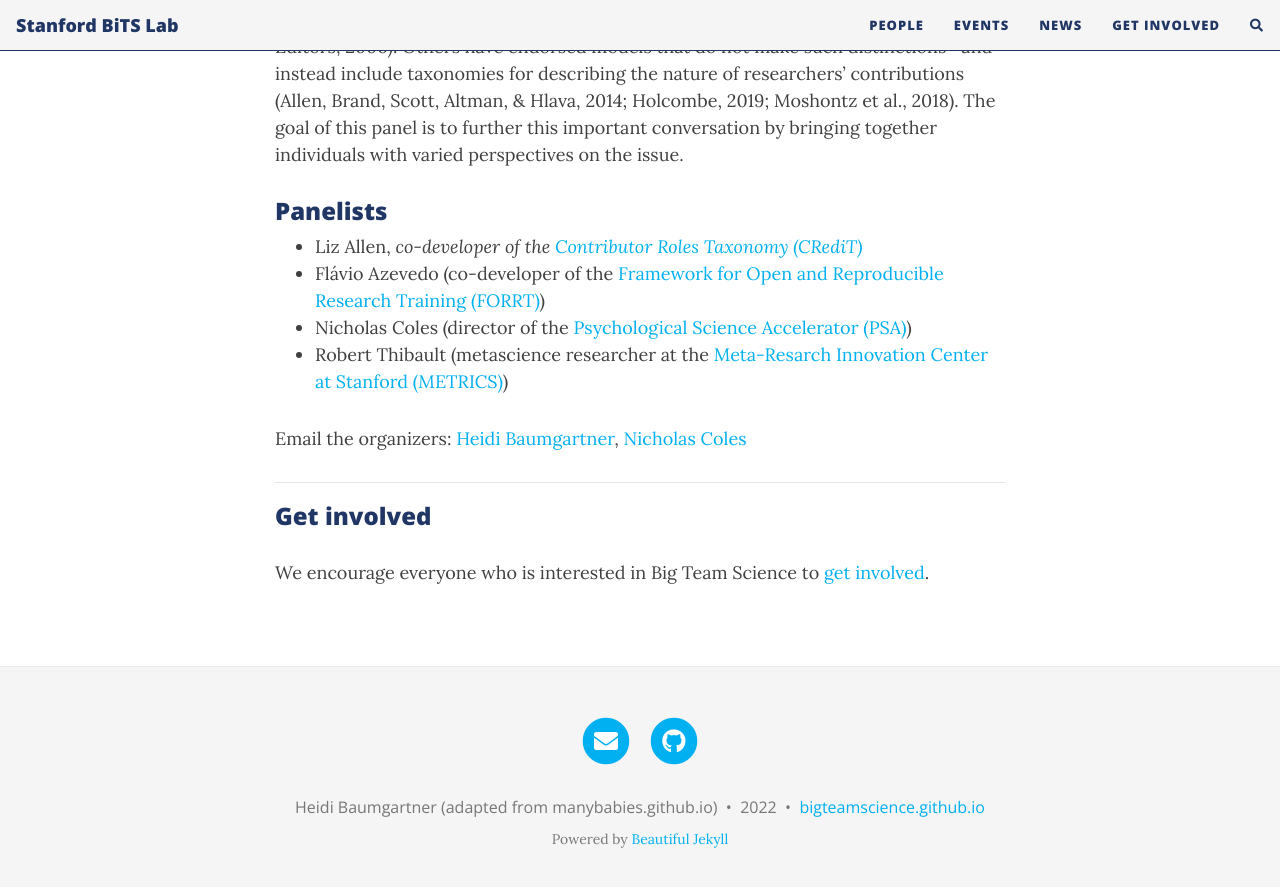
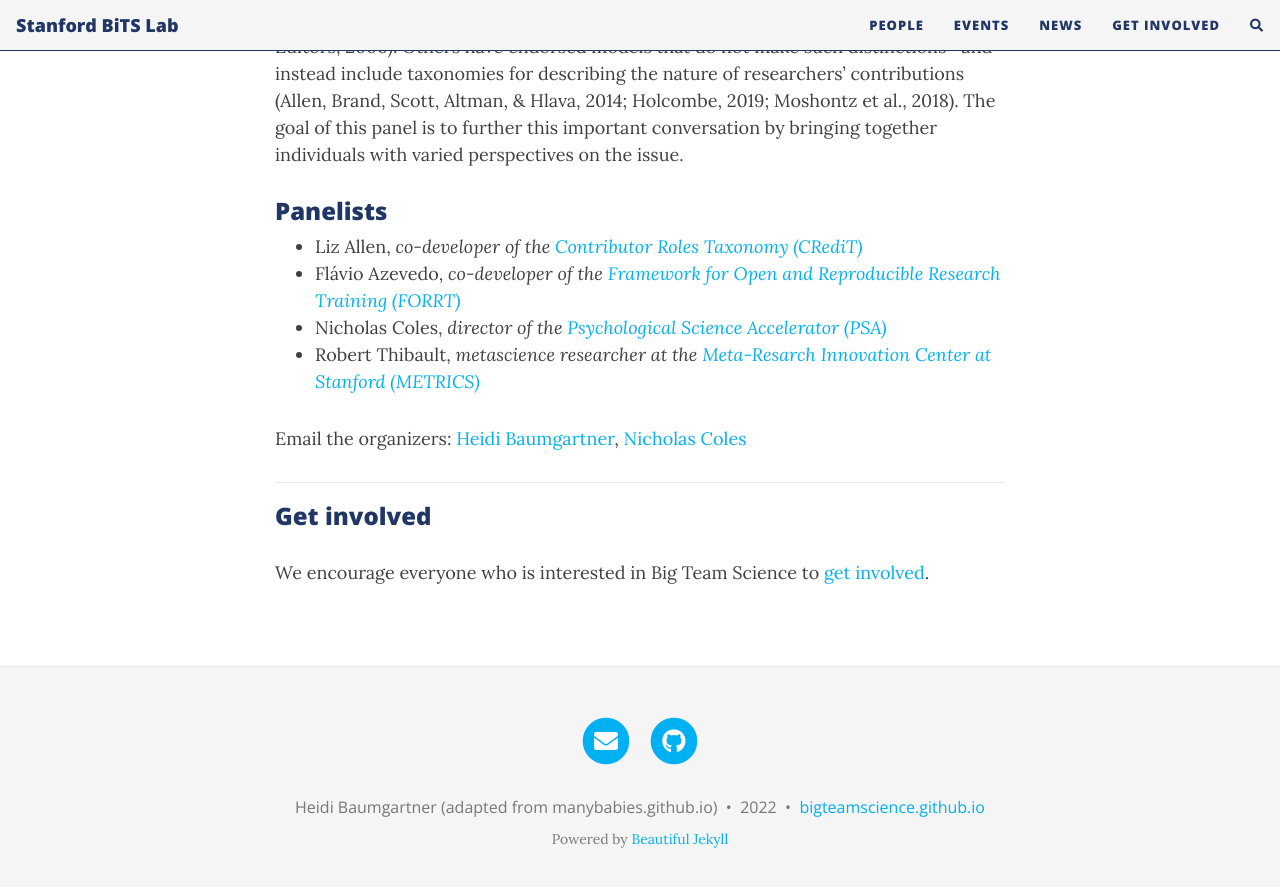
Before and after one commit to heidibaum/bigteamsciencelab.github.io, a Jekyll site: the page built from events.md, in a window 1280 px wide and 900 px high, scrolled down 907 px. Shown: the top 887 px of the window. Built offline with Jekyll 4.4.1, drawn with Linux system fonts in a browser that asks for light colours; nearby versions of some CDN libraries; comment, search, counter and statistics services are not loaded.

```diff
--- a/events.md
+++ b/events.md
@@ -15,9 +15,9 @@ The rise of big team science (Coles et al. 2022) has vitalized conversations abo
 
 ### Panelists
 * Liz Allen, <i>co-developer of the [Contributor Roles Taxonomy (CRediT)](https://casrai.org/credit/)</i>
-* Flávio Azevedo (co-developer of the [Framework for Open and Reproducible Research Training (FORRT)](https://forrt.org))
-* Nicholas Coles (director of the [Psychological Science Accelerator (PSA)]())
-* Robert Thibault (metascience researcher at the [Meta-Resarch Innovation Center at Stanford (METRICS)](https://metrics.stanford.edu/))
+* Flávio Azevedo, <i>co-developer of the [Framework for Open and Reproducible Research Training (FORRT)](https://forrt.org)</i>
+* Nicholas Coles, <i>director of the [Psychological Science Accelerator (PSA)](https://psysciacc.org/)</i>
+* Robert Thibault, <i>metascience researcher at the [Meta-Resarch Innovation Center at Stanford (METRICS)](https://metrics.stanford.edu/)</i>
 
 Email the organizers: [Heidi Baumgartner](mailto:heidib@stanford.edu), [Nicholas Coles](ncoles@stanford.edu)
 
```
